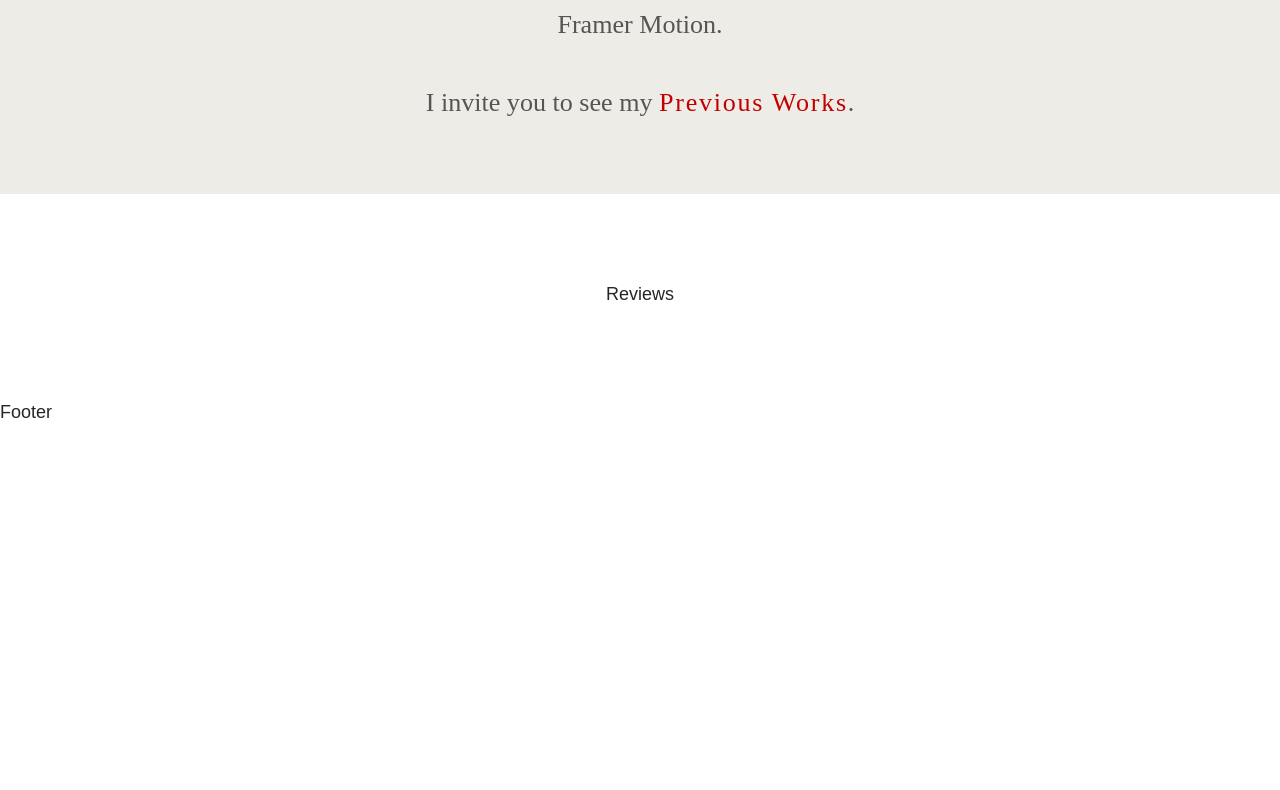
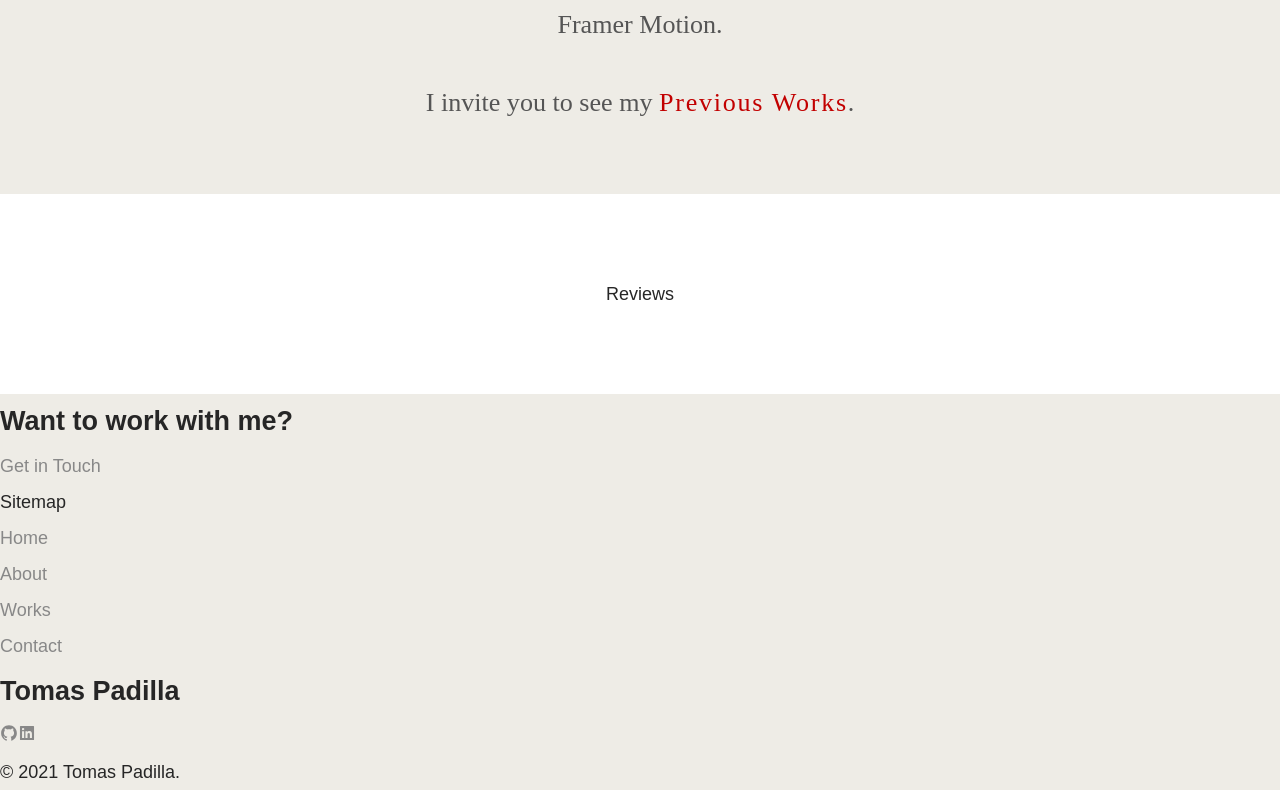
Before and after one commit to PadillaTom/Portfoliov2, a React (Create React App) app: page /about in a window 1280 px wide. Shown: the part 1268-2058 px from the top of the page. Before the commit the page ends 1698 px from the top, so only its background shows below. Built offline with nearby package versions, Linux system fonts and the light colour scheme.

Commit message:
footer falta CSS

```diff
--- a/src/Components/App/App.js
+++ b/src/Components/App/App.js
@@ -3,7 +3,7 @@ import { BrowserRouter as Router, Route, Switch } from 'react-router-dom';
 // Components:
 // import { WelcomeScreen } from '../WelcomeScreen';
 import { CursorFollower } from '../CursorFollower';
-import { Navbar, Footer, ScrollToTop } from '../Navigation';
+import { Navbar, ScrollToTop } from '../Navigation';
 
 // Pages:
 import {
@@ -43,7 +43,6 @@ function App() {
             <ErrorPage></ErrorPage>
           </Route>
         </Switch>
-        <Footer></Footer>
       </Router>
     </>
   );
--- a/src/Components/Navigation/Footer.js
+++ b/src/Components/Navigation/Footer.js
@@ -1,7 +1,66 @@
-import React from 'react';
+import React, { useState, useEffect } from 'react';
+import { Link } from 'react-router-dom';
+
+import { AiFillLinkedin, AiFillGithub } from 'react-icons/ai';
+import { links } from '../../Utils/data';
 
 const Footer = () => {
-  return <div>Footer</div>;
+  const [data, setData] = useState([]);
+  useEffect(() => {
+    async function fetchData() {
+      await setData(links);
+    }
+    fetchData();
+  }, []);
+
+  return (
+    <footer className=' section footer-sect'>
+      {/* Header */}
+      <div className='footer-cta'>
+        <h2>Want to work with me?</h2>
+        <Link to='/contact'>Get in Touch</Link>
+      </div>
+      {/* Sitemap */}
+      <div className='footer-sitemap'>
+        <div className='sitemap-title'>Sitemap</div>
+        <div className='sitemap-list'>
+          <ul>
+            {data.map((item) => {
+              const { id, title, url } = item;
+              return (
+                <Link to={url} key={id} className='footer-link'>
+                  <li>{title}</li>
+                </Link>
+              );
+            })}
+          </ul>
+        </div>
+      </div>
+      {/* Division */}
+      <div className='footer-division'></div>
+      {/* Copy */}
+      <div className='footer-copy'>
+        <h2>Tomas Padilla</h2>
+        <div className='copy-social'>
+          <a
+            href='https://github.com/PadillaTom'
+            target='_blank'
+            rel='noopener noreferrer'
+          >
+            <AiFillGithub></AiFillGithub>
+          </a>
+          <a
+            href='https://www.linkedin.com/in/padillatom/'
+            target='_blank'
+            rel='noopener noreferrer'
+          >
+            <AiFillLinkedin></AiFillLinkedin>
+          </a>
+        </div>
+        <div className='copy'>&copy; 2021 Tomas Padilla.</div>
+      </div>
+    </footer>
+  );
 };
 
 export default Footer;
--- a/src/Pages/AboutPage.js
+++ b/src/Pages/AboutPage.js
@@ -1,13 +1,13 @@
-import React, { useState, useEffect } from 'react';
+import React, { useEffect } from 'react';
 import { Link } from 'react-router-dom';
 
 import aboutImg from '../Assets/Images/aboutImg.jpg';
 import { useNavigationContext } from '../Context/navigation_context';
 import { Reviews } from '../Components/Reviews';
+import { Footer } from '../Components/Navigation';
 
 const AboutPage = () => {
   const { setColorLight } = useNavigationContext();
-
   useEffect(() => {
     setColorLight();
   }, []);
@@ -43,6 +43,7 @@ const AboutPage = () => {
           .
         </div>
         <Reviews></Reviews>
+        <Footer></Footer>
       </section>
     </>
   );
--- a/src/Pages/WorksPage.js
+++ b/src/Pages/WorksPage.js
@@ -1,6 +1,7 @@
 import React, { useEffect } from 'react';
 
 import { useNavigationContext } from '../Context/navigation_context';
+import { Footer } from '../Components/Navigation';
 
 const WorksPage = () => {
   const { setColorLight } = useNavigationContext();
@@ -8,7 +9,12 @@ const WorksPage = () => {
     setColorLight();
   }, []);
 
-  return <div>Works Page</div>;
+  return (
+    <div>
+      Works Page
+      <Footer></Footer>
+    </div>
+  );
 };
 
 export default WorksPage;
```
Also changed, not shown: 1 other file (tests, documents, lock files or other folders).
